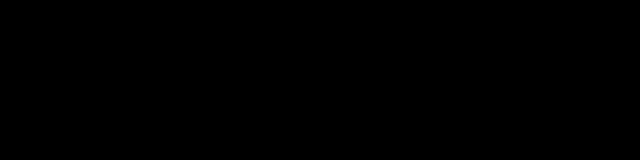
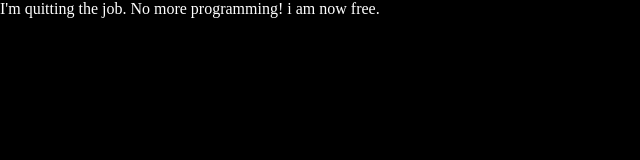
Before and after one commit to Emmet-v15/v15-studio, a website: page public/final/index.html in a window 1280 px wide. Shown: the whole page, without its empty margins (0-640 px from the left). Drawn offline with Linux system fonts and the light colour scheme.

Commit message:
aprils fools

```diff
--- a/public/final/index.html
+++ b/public/final/index.html
@@ -10,7 +10,10 @@
                 width: 100%;
                 height: 100%;
                 margin: 0;
+                padding: 0;
+                overflow: hidden;
                 background-color: black;
+                color: #fff;
             }
         </style>
     </head>
--- a/public/final/style.css
+++ /dev/null
@@ -1,7 +0,0 @@
-body {
-  padding: 0;
-  margin: 0;
-  overflow: hidden;
-  height: 600px;
-  color: #fff;
-}
```
